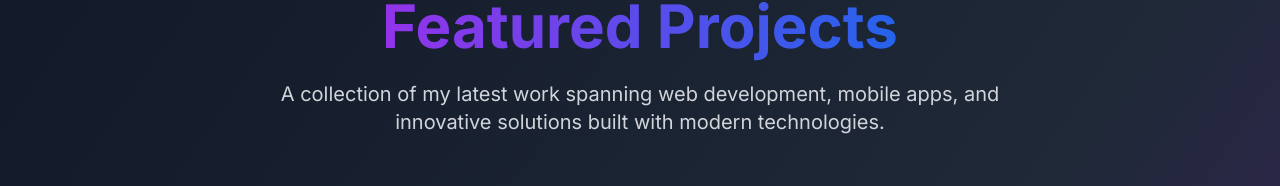
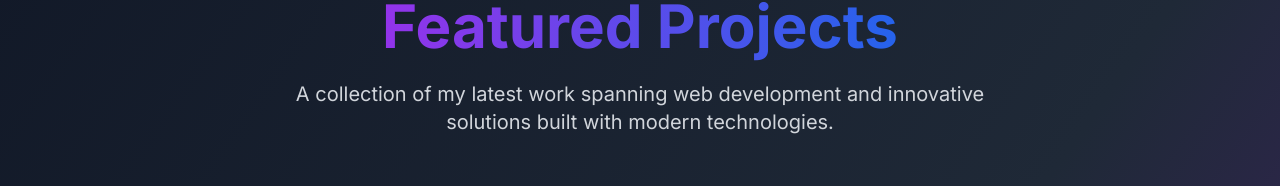
Before and after one commit to IsteakShupto/my-portfolio-v1, a React (Vite) app: page /projects in a window 1280 px wide. Shown: the part 148-334 px from the top of the page. Built offline with nearby package versions, Linux system fonts and the light colour scheme.

Commit message:
portfolio updated completely

```diff
--- a/src/pages/Projects.tsx
+++ b/src/pages/Projects.tsx
@@ -1,12 +1,12 @@
-import React from 'react';
-import { motion } from 'framer-motion';
-import { Link } from 'react-router-dom';
-import { ExternalLink, Github } from 'lucide-react';
-import { projects } from '../utils/projects';
+import React from "react";
+import { motion } from "framer-motion";
+import { Link } from "react-router-dom";
+import { ExternalLink, Github } from "lucide-react";
+import { projects } from "../utils/projects";
 
 const Projects: React.FC = () => {
-  const featuredProjects = projects.filter(p => p.featured);
-  const otherProjects = projects.filter(p => !p.featured);
+  const featuredProjects = projects.filter((p) => p.featured);
+  const otherProjects = projects.filter((p) => !p.featured);
 
   return (
     <div className="min-h-screen bg-gradient-to-br from-purple-50 via-white to-blue-50 dark:from-gray-900 dark:via-gray-800 dark:to-purple-900 pt-20">
@@ -23,8 +23,8 @@ const Projects: React.FC = () => {
             </span>
           </h1>
           <p className="text-xl text-gray-600 dark:text-gray-300 max-w-3xl mx-auto">
-            A collection of my latest work spanning web development, mobile apps,
-            and innovative solutions built with modern technologies.
+            A collection of my latest work spanning web development and
+            innovative solutions built with modern technologies.
           </p>
         </motion.div>
 
```
